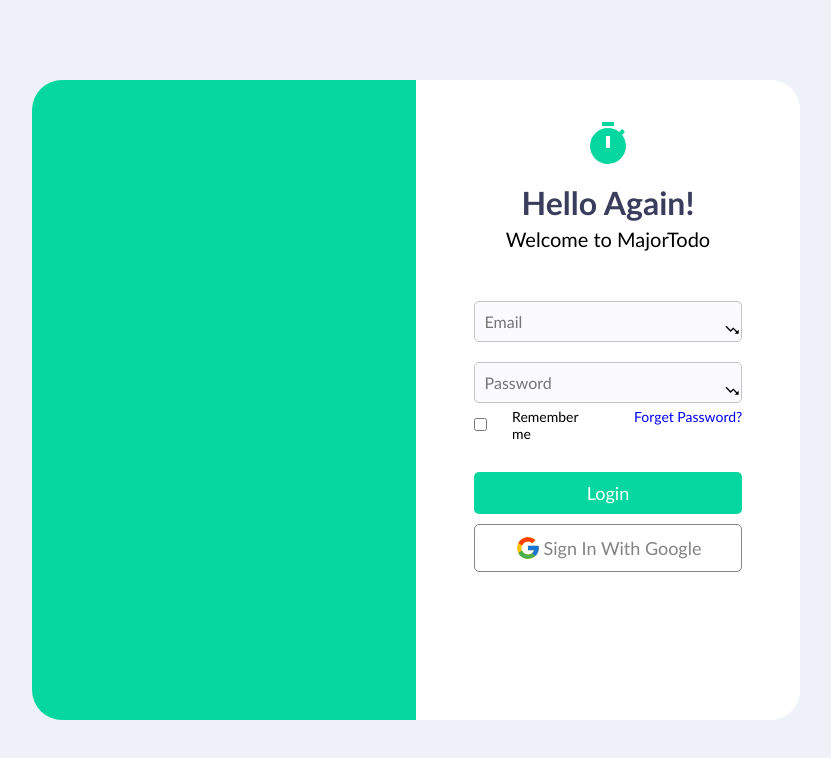
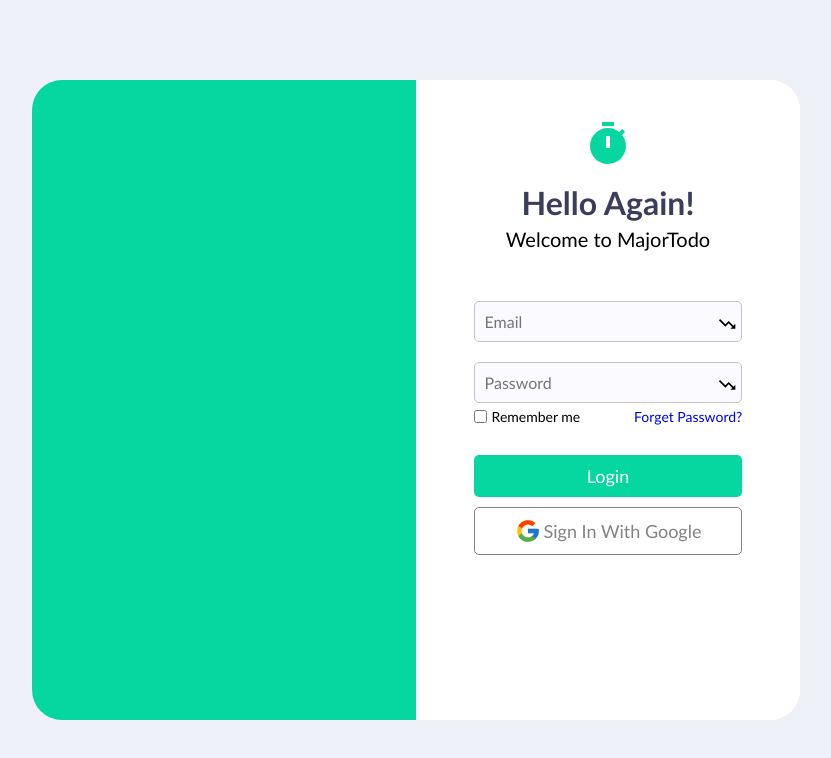
Before and after one commit to Iphycodes/ToDo, a React (Create React App) app: page / in a window 1280 px wide. Shown: the top 758 px of the page, without its empty margins (224-1055 px from the left). Built offline with nearby package versions, Linux system fonts and the light colour scheme; the HTML template or start-up script is replaced by a standard one.

Commit message:
Made the checkbox component and the icons on the input boxes

```diff
--- /dev/null
+++ b/src/Components/CheckBox/CheckBox.component.jsx
@@ -0,0 +1,17 @@
+import React from 'react'
+import { StyledCheckBox } from './CheckBox.styled'
+
+
+export const CheckBox = ({children}) => (
+
+    <StyledCheckBox>
+        <input
+        type='checkbox'
+        name= 'remember'
+        value='rem'
+        />
+        <span>
+            {children}
+        </span>
+    </StyledCheckBox>
+)
--- /dev/null
+++ b/src/Components/CheckBox/CheckBox.styled.js
@@ -0,0 +1,8 @@
+import styled from "styled-components";
+
+
+export const StyledCheckBox = styled.div`
+display: flex;
+column-gap: 2px;
+align-items: center;
+`
--- a/src/Components/Input/InputBox.styled.js
+++ b/src/Components/Input/InputBox.styled.js
@@ -35,8 +35,9 @@
 
 span{
     position: absolute;
-    right: 2px;
-    bottom: 2px;
+    right: 5px;
+    bottom: 5px;
+    font-size: 20px;
 }
 
 `
--- a/src/Pages/Login/Login.component.jsx
+++ b/src/Pages/Login/Login.component.jsx
@@ -5,6 +5,7 @@
 import { CustomButton } from "../../Components/CustomButton/CustomButton.component";
 import { FcGoogle } from "react-icons/fc";
 import {BiTrendingDown} from 'react-icons/bi'
+import { CheckBox } from "../../Components/CheckBox/CheckBox.component";
 
 const Login = () => {
 
@@ -31,8 +32,10 @@
                             </InputBox>
                             <LowerDiv>
                                 <div className="rem">
-                                    <InputBox type='checkbox' name='remember'/>
-                                    <span>Remember me</span>
+                                    {/* <InputBox type='checkbox' name='remember'/>
+                                    <span>Remember me</span> */}
+
+                                    <CheckBox>Remember me</CheckBox>
                                 </div>
                                 <div className="fpsw">
                                    <ForgetPassword to='/google'>
```
